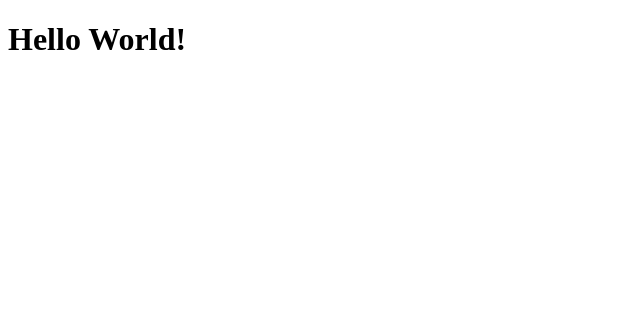
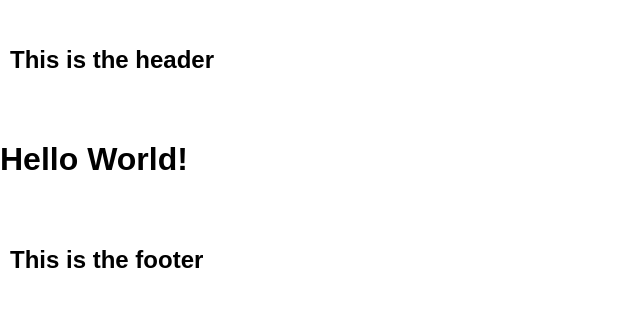
Before and after one commit to tjuric03/HCI_project, a Gatsby site: page / in a window 1280 px wide. Shown: the whole page, without its empty margins (0-640 px from the left). Built offline with nearby package versions, Linux system fonts and the light colour scheme; Gatsby itself is replaced by a stand-in of ours.

Commit message:
Adding 'HeaderFooterLayout'

```diff
--- a/gatsby-browser.js
+++ b/gatsby-browser.js
@@ -5,3 +5,4 @@
  */
 
 // You can delete this file if you're not using it
+import './src/global/global.css'
--- /dev/null
+++ b/src/global/global.css
@@ -0,0 +1,28 @@
+html {
+  font-family: sans-serif;
+  -ms-text-size-adjust: 100%;
+  -webkit-text-size-adjust: 100%;
+}
+body {
+  margin: 0;
+  -webkit-font-smoothing: antialiased;
+  -moz-osx-font-smoothing: grayscale;
+}
+a:active,
+a:hover {
+  outline-width: 0;
+}
+article,
+aside,
+details,
+figcaption,
+figure,
+footer,
+header,
+main,
+menu,
+nav,
+section,
+summary {
+  display: block;
+}
--- /dev/null
+++ b/src/layouts/HeaderFooterLayout.js
@@ -0,0 +1,13 @@
+import React from 'react';
+import Footer from '../modules/Footer'
+import Header from '../modules/Header'
+
+const HeaderFooterLayout = ({children}) => (
+    <>
+        <Header/>
+            {children}
+        <Footer/>
+    </>
+)
+
+export default HeaderFooterLayout
--- /dev/null
+++ b/src/modules/Footer/index.js
@@ -0,0 +1,12 @@
+import React from 'react'
+import styles from './style.module.css'
+
+const Footer = () => (
+    <footer className={styles.footer}>
+        <h2>
+            This is the footer
+        </h2>
+    </footer>
+)
+
+export default Footer
--- /dev/null
+++ b/src/modules/Footer/style.module.css
@@ -0,0 +1,6 @@
+.footer {
+    display: flex;
+    height: 120px;
+    margin: 0 10px;
+    align-items: center;
+}
--- /dev/null
+++ b/src/modules/Header/index.js
@@ -0,0 +1,10 @@
+import React from "react"
+import styles from "./style.module.css"
+
+const Header = () => (
+  <header className={styles.header}>
+    <h2>This is the header</h2>
+  </header>
+)
+
+export default Header
--- /dev/null
+++ b/src/modules/Header/style.module.css
@@ -0,0 +1,6 @@
+.header {
+    display: flex;
+    height: 120px;
+    margin: 0 10px;
+    align-items: center;
+}
--- a/src/pages/index.js
+++ b/src/pages/index.js
@@ -1,9 +1,10 @@
 import React from "react"
+import HeaderFooterLayout from '../layouts/HeaderFooterLayout'
 
 const IndexPage = () => (
-  <main>
+  <HeaderFooterLayout>
     <h1>Hello World!</h1>
-  </main>
+  </HeaderFooterLayout>
 )
 
 export default IndexPage
```
